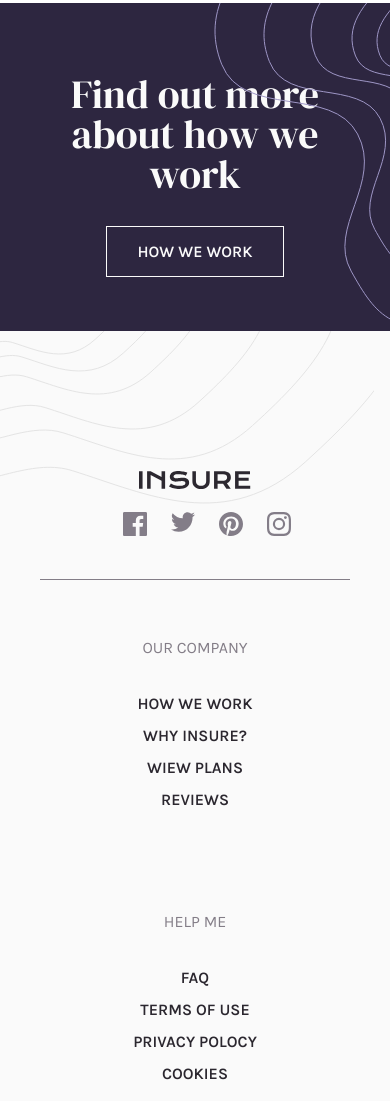
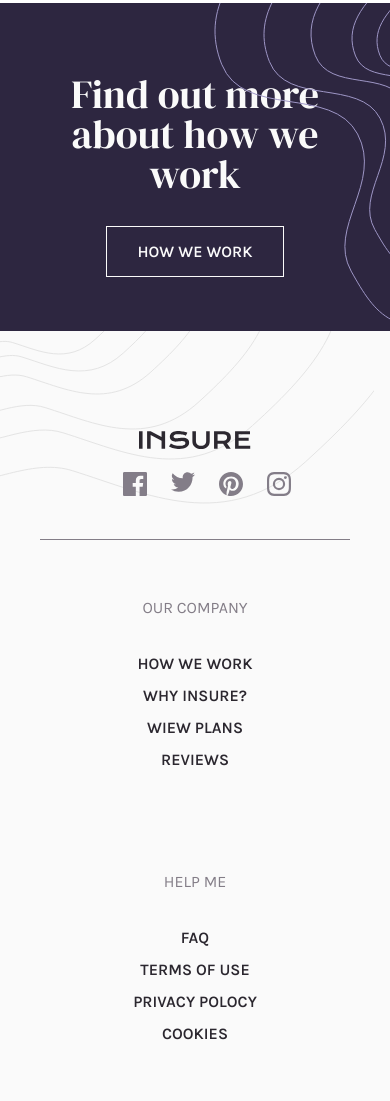
Before and after one commit to michel-amorim/Insure-landing-page, a plain HTML site: page index.html in a window 390 px wide. Shown: the part 2170-3271 px from the top of the page. Drawn offline with Linux system fonts and the light colour scheme.

Commit message:
correções de bug

```diff
--- a/src/css/ladingpage/footer.css
+++ b/src/css/ladingpage/footer.css
@@ -16,7 +16,7 @@ footer {
   z-index: 1;
 }
 
-.bg-footer-mobile{
+.bg-footer-mobile {
   display: none;
 }
 
@@ -73,24 +73,26 @@ footer {
 @media (max-width: 1024px) {
   .container-footer {
     max-width: 1440px;
-    margin: 100px auto;
-    padding: 0 40px;
+    margin: 50px auto;
+    padding: 50px 40px;
   }
 }
 
 @media (max-width: 1023px) {
   .bg-footer {
-   display: none;
+    display: none;
   }
-
-  .bg-footer-mobile{
+  .bg-footer-mobile {
     display: block;
     position: absolute;
+  }
+  .bg-footer-mobile {
+    width: 100%;
   }
   .container-footer {
     max-width: 1440px;
     margin: 0;
-    padding: 140px 40px;
+    padding: 100px 40px;
   }
   .midias-flex {
     flex-direction: column;
```
